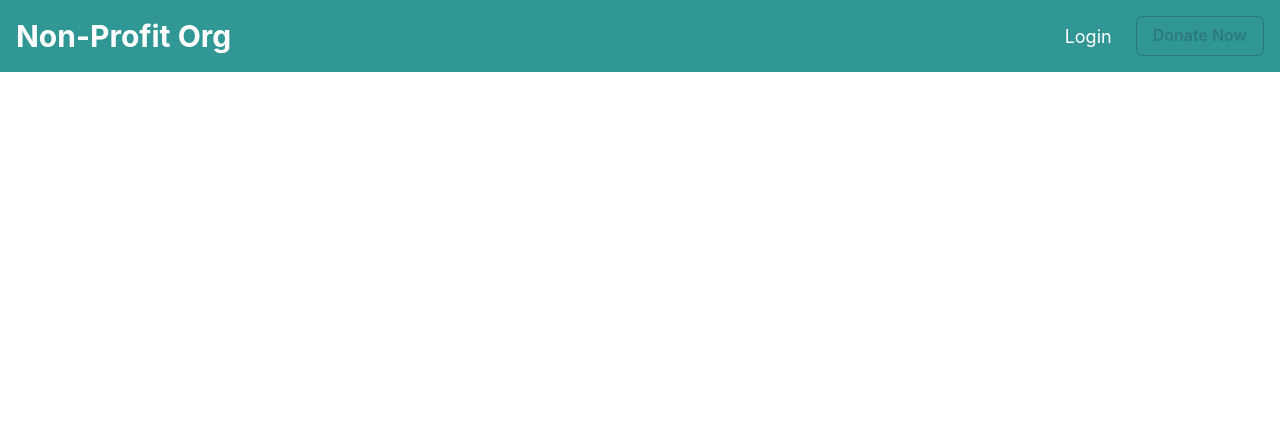
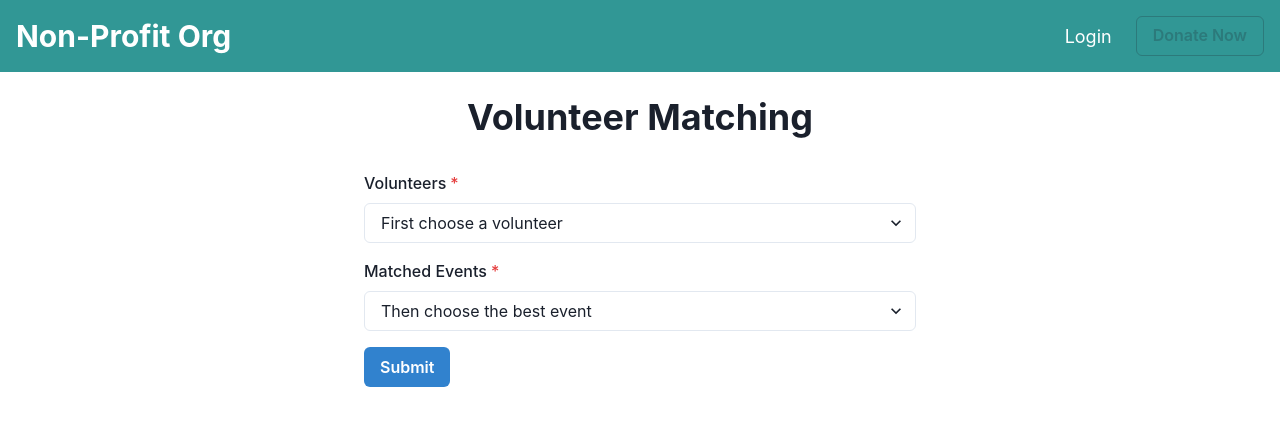
Before and after one commit to ka-rl/group32project, a React (Vite) app in the folder frontend/: page /matching in a window 1280 px wide. Shown: the top 426 px of the page. Built offline with nearby package versions, Linux system fonts and the light colour scheme.

Commit message:
Added Volunteer Matching page

```diff
--- a/frontend/src/App.jsx
+++ b/frontend/src/App.jsx
@@ -6,6 +6,7 @@ import Register from "./pages/Register"
 import Profile from "./pages/Profile"
 import Event from "./pages/Event"
 import Navbar from "./components/Navbar"
+import Matching from "./pages/Matching";
 
 function App() {
   return (
@@ -17,6 +18,7 @@ function App() {
         <Route path="/register" element={<Register />}/>
         <Route path="/profile" element={<Profile />}/>
         <Route path="/event" element={<Event />}/>
+        <Route path="/matching" element={<Matching />}/>
       </Routes>
     </>
   )
--- /dev/null
+++ b/frontend/src/pages/Matching.jsx
@@ -0,0 +1,69 @@
+import React, { useState } from 'react';
+import MultiSelect from '../components/MultiSelect';
+import {
+    Box,
+    Button,
+    FormControl,
+    FormLabel,
+    Input,
+    Textarea,
+    Select,
+    CheckboxGroup,
+    Checkbox,
+    Stack,
+    Heading,
+    Center
+  } from "@chakra-ui/react";
+  import DatePicker from "react-datepicker";
+  import "react-datepicker/dist/react-datepicker.css";
+
+const Matching = () => {
+
+    const [volunteer, setVolunteer] = useState("");
+    const [event, setEvent] = useState("");
+
+    var volunteers = [];
+    var events = [];
+
+    const handleSubmit = (e) => {
+        e.preventDefault();
+        console.log(":D");
+      };
+
+
+
+    return (
+        <Box p={6} maxW="600px" mx="auto">
+            <Center><Heading mb={8}>Volunteer Matching</Heading></Center>
+            <form onSubmit={handleSubmit}>
+
+                {/* volunteers */}
+                <FormControl isRequired mb={4}>
+                    <FormLabel>Volunteers</FormLabel>
+                    <Select
+                        placeholder="First choose a volunteer"
+                        options={volunteers}
+                    >
+                    </Select>
+                </FormControl>
+
+                {/* events */}
+                <FormControl isRequired mb={4}>
+                    <FormLabel>Matched Events</FormLabel>
+                    <Select
+                        placeholder="Then choose the best event"
+                        options={events}
+                    >
+                    </Select>
+                </FormControl>
+
+                {/* Submit Button */}
+                <Button colorScheme="blue" type="submit">
+                    Submit
+                </Button>
+            </form>
+        </Box>
+    );
+};
+
+export default Matching
```
